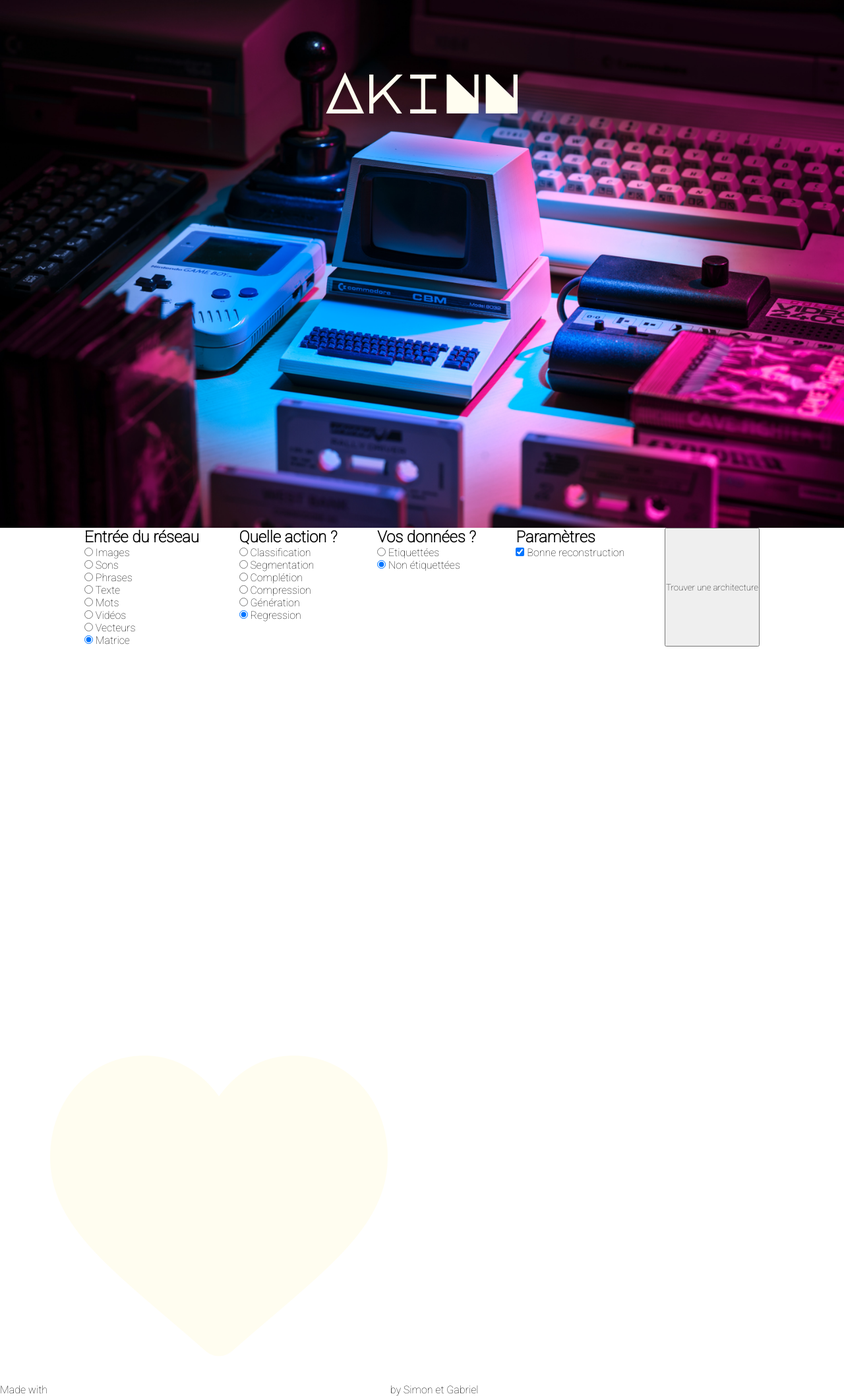
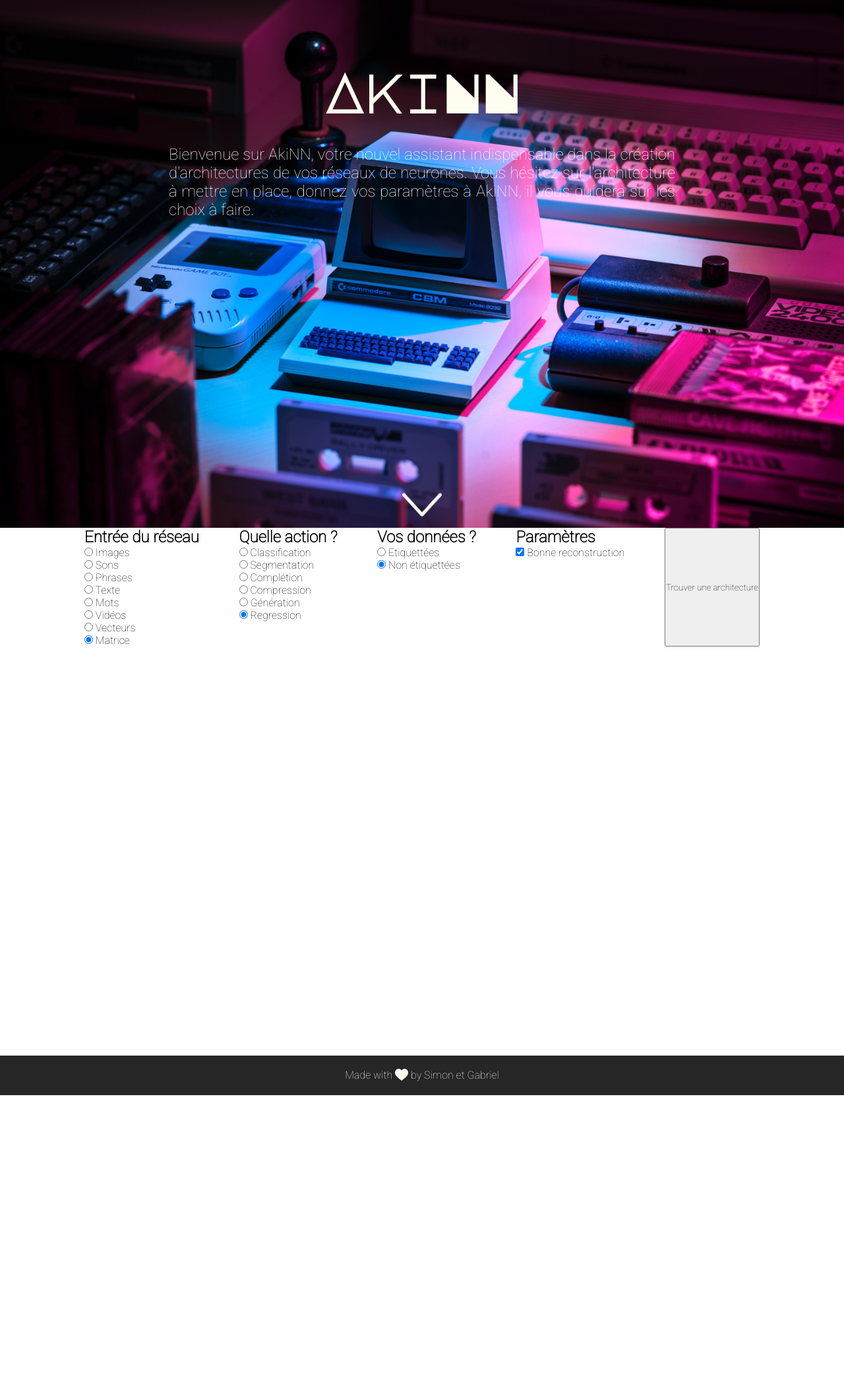
Before and after one commit to 3a-ia-ensc/tp-systeme-expert, a Flask app: page / in a window 1280 px wide. Shown: the whole page at 66% size. After the commit the page ends 1660 px from the top, so only its background shows below. Run offline with Flask 2, Linux system fonts and the light colour scheme.

Commit message:
:construction::apple:

```diff
--- a/www/static/css/style.css
+++ b/www/static/css/style.css
@@ -2,6 +2,10 @@
     margin: 0;
     padding: 0;
     font-family: 'Roboto'
+}
+
+html {
+    scroll-behavior: smooth;
 }
 
 header {
@@ -9,8 +13,8 @@
     width: 100vw;
     background: url('../img/lorenzo-herrera-p0j-mE6mGo4-unsplash.jpg');
     background-size: cover;
+    position: relative;
 }
-
 
 header h1 {
     color: #fffdf0;
@@ -18,6 +22,14 @@
     text-align: center;
     font-size: 5em;
     padding-top: 100px;
+}
+
+#intro {
+    color: white;
+    width: 60%;
+    margin: 40px auto;
+    text-align: justify;
+    font-size: 1.5em;
 }
 
 main {
@@ -39,3 +51,31 @@
 label {
     cursor: pointer;
 }
+
+#link_arrow {
+    display: block;
+    position: absolute;
+    height: 60px;
+    width: 60px;
+    bottom: 5px;
+    left: calc(100vw / 2 - (60px / 2));
+    cursor: pointer;
+}
+
+#down_arrow {
+    width: 100%;
+    height: 100%;
+}
+
+footer {
+    padding: 20px;
+    text-align: center;
+    background: #262626;
+    color: white;
+}
+
+footer img {
+    width: 20px;
+    height: 20px;
+    vertical-align: top;
+}
--- a/www/templates/index.html
+++ b/www/templates/index.html
@@ -16,9 +16,16 @@
     <body>
         <header>
             <h1>AkiNN</h1>
+
+            <p id = 'intro'>Bienvenue sur AkiNN, votre nouvel assistant indispensable dans la création d'architectures de vos réseaux de neurones.
+            Vous hésitez sur l'architecture à mettre en place, donnez vos paramètres à AkiNN, il vous guidera sur les choix à faire.</p>
+
+            <a id = 'link_arrow' href = '#main_content'>
+                <img id = 'down_arrow' src = '../static/img/down-arrow.png' />
+            </a>
         </header>
 
-        <main>
+        <main id = 'main_content'>
             <form>
                 <div id = 'input'>
                     <h2>Entrée du réseau</h2>
```
